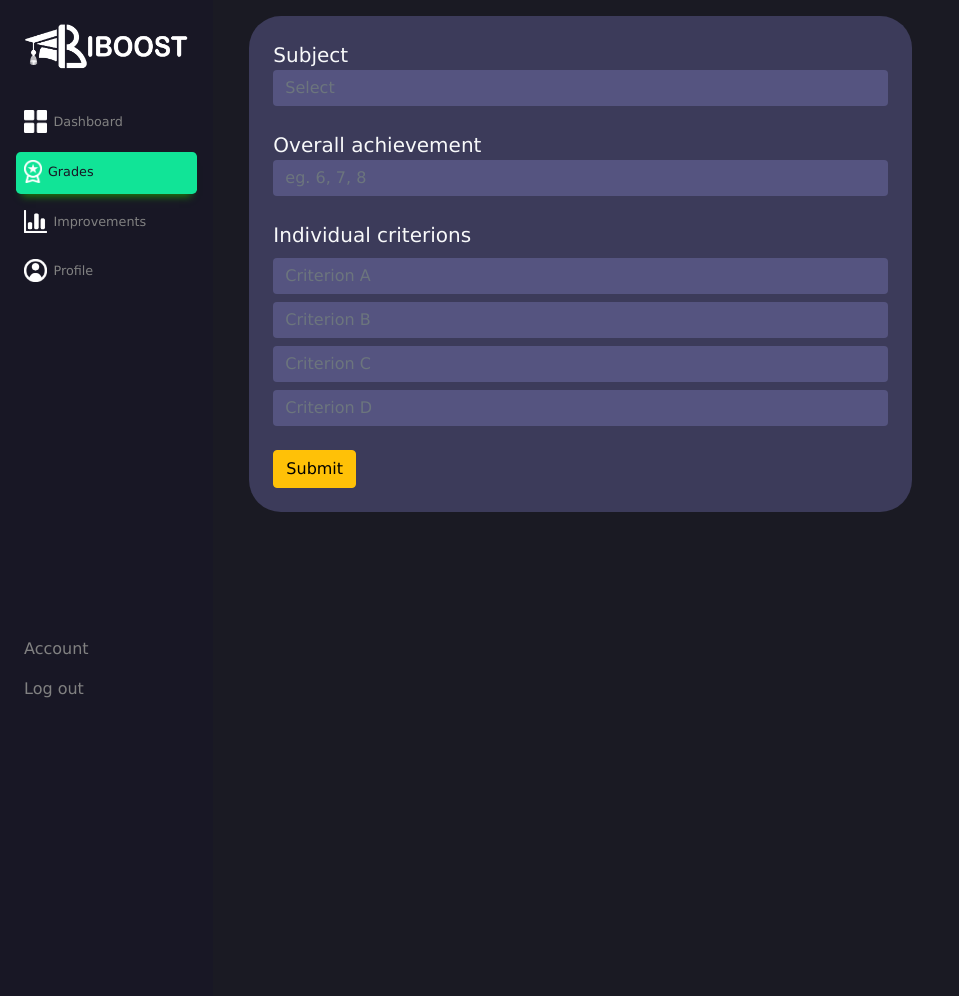
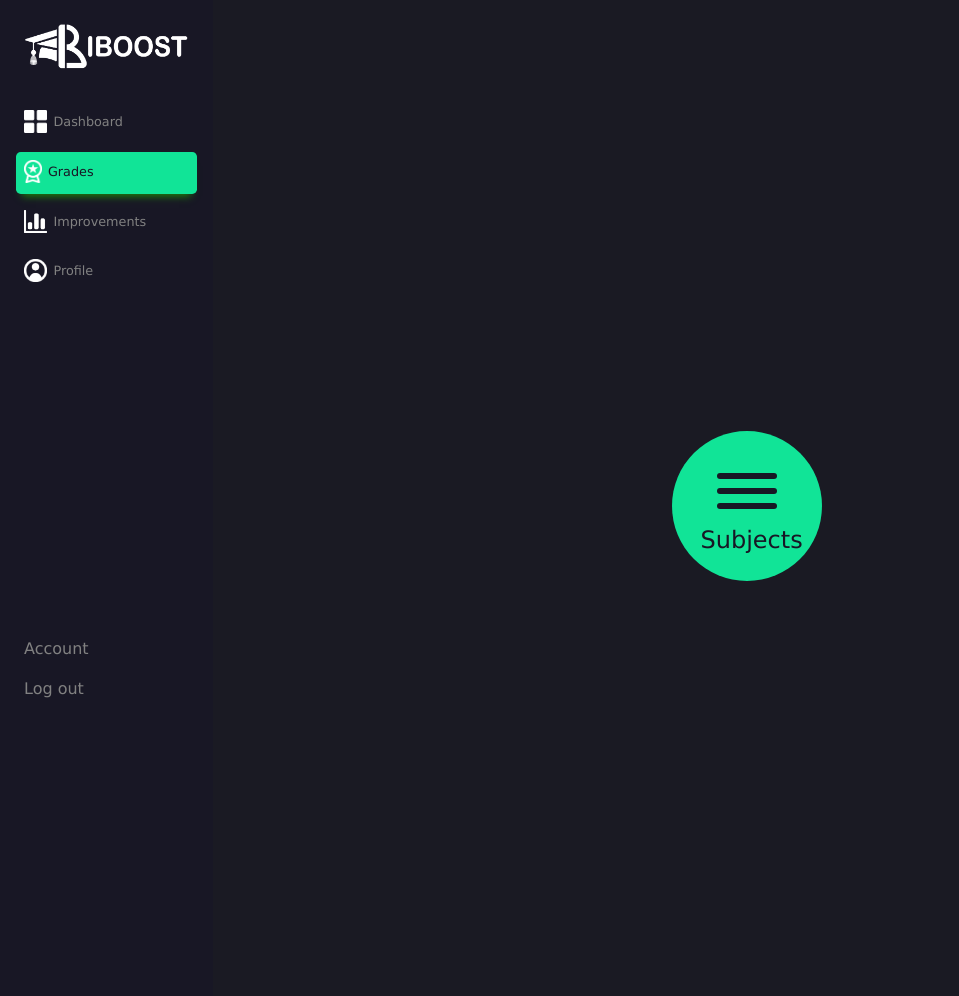
Before and after one commit to e-ndorfin/iboost-latest, a Django app: page /grades/ in a window 1280 px wide. Shown: the whole page, without its empty margins (0-959 px from the left). Run offline with Django 4.2, Linux system fonts and the light colour scheme; a user stored in the database is signed in; some libraries are stand-ins or nearby versions.

Commit message:
Added the expanding radial UI (finished for IB)

```diff
--- /dev/null
+++ b/dashboard/static/css/spiderui.css
@@ -0,0 +1,507 @@
+html {
+  width: 100%;
+  height: 100%;
+  overflow: hidden;
+}
+
+body {
+  position: relative;
+  width: 100%;
+  height: 100%;
+  margin: 0;
+  background-color: #e2eff1;
+  font-family:  "Lucida Sans", "Lucida Sans Regular", "Lucida Grande", "Lucida Sans Unicode", Geneva,
+  Verdana, sans-serif;;
+  overflow: scroll;
+  color: #e2eff1;
+}
+
+*:before, *:after {
+  position: absolute;
+  content: "";
+}
+
+.list__home, .list__about, .list__clients, .list__clients .list__clientsItems li, .list__strauss, .list__strauss .list__straussItem li, .list__contact, .list__chinese {
+  position: absolute;
+  opacity: 0;
+  bottom: 0;
+  box-sizing: border-box;
+  -webkit-box-sizing: border-box;
+  z-index: -1;
+  transform-origin: bottom center;
+  -webkit-transform-origin: bottom center;
+  text-decoration:none;
+}
+.list__home:after, .list__about:after, .list__clients:after, .list__clients .list__clientsItems li:after, .list__strauss:after, .list__strauss .list__straussItem li:after, .list__contact:after, .list__chinese:after {
+  top: 100px;
+  width: 1px;
+  height: 100%;
+  background: #555273;
+  z-index: -1;
+  text-decoration:none;
+}
+.list__home a, .list__about a, .list__clients a, .list__clients .list__clientsItems li a, .list__strauss a, .list__strauss .list__straussItem li a, .list__contact a, .list__chinese a {
+  display: flex;
+  width: 100px;
+  height: 100px;
+  align-items: center;
+  -webkit-box-align: center;
+  -ms-flex-align: center;
+  margin: auto;
+  justify-content: center;
+  -webkit-box-pack: center;
+  -ms-flex-pack: center;
+  border-radius: 50%;
+  box-sizing: border-box;
+  -webkit-box-sizing: border-box;
+  line-height: 1;
+  color: #e2eff1;
+  text-decoration:none;
+}
+.list__home a:visited, .list__about a:visited, .list__clients a:visited, .list__strauss a:visited, .list__contact a:visited, .list__chinese a:visited, .list__home a:active, .list__about a:active, .list__clients a:active, .list__strauss a:active, .list__contact a:active, .list__chinese a:active {
+  color: #e2eff1;
+}
+.list__home a:hover, .list__about a:hover, .list__clients a:hover, .list__strauss a:hover, .list__contact a:hover, .list__chinese a:hover {
+  color: #11e497;
+}
+
+.toggle:checked + .label .list__home, .toggle:checked + .label .list__about, .toggle:checked + .label .list__clients, .toggle:checked + .label .list__strauss, .toggle:checked + .label .list__contact, .toggle:checked + .label .list__chinese {
+  opacity: 1;
+  z-index: 0;
+}
+
+nav {
+  position: relative;
+  margin: auto;
+  width: 100px;
+  height: 100%;
+  transform: scale(0.8);
+  -webkit-transform: scale(0.8);
+}
+
+ul {
+  padding: 0;
+  margin: 0;
+  font-size: 20px;
+  text-align: center;
+}
+
+li {
+  list-style: none;
+}
+
+.toggle {
+  opacity: 0;
+}
+.toggle:checked + .label .hum {
+  transition: 0.8s;
+  -webkit-transition: 0.8s;
+  transform: rotate(45deg) translate(10px, 10px);
+  -webkit-transform: rotate(45deg) translate(10px, 10px);
+}
+.toggle:checked + .label .hum:before {
+  transition: 0.8s;
+  -webkit-transition: 0.8s;
+  transform: rotate(-90deg) translate(10px, 0px);
+  -webkit-transform: rotate(-90deg) translate(10px, 0px);
+}
+.toggle:checked + .label .hum:after {
+  opacity: 0;
+  transition: 0.8s;
+  -webkit-transition: 0.8s;
+  transform: rotate(-90deg) translate(20px, 0px);
+  -webkit-transform: rotate(-90deg) translate(20px, 0px);
+}
+.toggle:checked + .label .list__home {
+  transition: 0.8s;
+  -webkit-transition: 0.8s;
+  opacity: 1;
+  height: 200px;
+}
+
+.toggle:checked + .label .list__about {
+  transition: 0.8s;
+  -webkit-transition: 0.8s;
+  opacity: 1;
+  height: 200px;
+}
+.toggle:checked + .label .list__clients {
+  transition: 0.8s;
+  -webkit-transition: 0.8s;
+  opacity: 1;
+  transform: translate(200px, -200px) rotate(45deg);
+  -webkit-transform: translate(200px, -200px) rotate(45deg);
+}
+.toggle:checked + .label .list__clients:after {
+  height: 36px;
+  transition: 1.1s;
+  -webkit-transition: 1.1s;
+}
+.toggle:checked + .label .list__clients li {
+  opacity: 0;
+}
+.toggle:checked + .label .list__strauss {
+  transition: 0.8s;
+  -webkit-transition: 0.8s;
+  opacity: 1;
+  transform: translate(90px, -260px) rotate(-135deg);
+  -webkit-transform: translate(90px, -260px) rotate(-135deg);
+}
+.toggle:checked + .label .list__strauss:after {
+  height: 36px;
+  transition: 1.1s;
+  -webkit-transition: 1.1s;
+}
+.toggle:checked + .label .list__clientsItems:nth-of-type(1) {
+  height: 0;
+}
+.toggle:checked + .label .list__contact {
+  transition: 0.8s;
+  -webkit-transition: 0.8s;
+  opacity: 1;
+  height: 200px;
+}
+
+.toggle:checked + .label .list__chinese{
+  transition: 0.8s;
+  -webkit-transition: 0.8s;
+  opacity: 1;
+  height: 200px;
+}
+
+.label {
+  position: absolute;
+  top: calc(50% - (100px / 2));
+  left: calc(50% - (100px / 2));
+  width: 100px;
+  height: 100px;
+  background-color: #11e497;
+  border-radius: 50%;
+  z-index: 10;
+}
+
+.list {
+  position: absolute;
+  top: -200px;
+  left: calc(50% - 250px);
+  width: 500px;
+  height: 500px;
+  transform-origin: center;
+  -webkit-transform-origin: center;
+}
+.list__home {
+  transition: 0.8s;
+  -webkit-transition: 0.8s;
+  height: 10px;
+  transform: translate(200px, -300px);
+  -webkit-transform: translate(200px, -300px);
+  overflow: hidden;
+}
+.list__home a {
+  background: #65799b;
+}
+
+
+.list__about {
+  transition: 0.8s;
+  -webkit-transition: 0.8s;
+  height: 10px;
+  transform: translate(158px, -275px) rotate(-45deg);
+  -webkit-transform: translate(158px, -275px) rotate(-45deg);
+  overflow: hidden;
+}
+.list__about a {
+  background: #65799b;
+  transform: rotate(45deg);
+  -webkit-transform: rotate(45deg);
+}
+.list__clients {
+  width: 300px;
+  height: 300px;
+  transition: 0.8s;
+  -webkit-transition: 0.8s;
+  transform: translate(100px, -110px) rotate(45deg);
+  -webkit-transform: translate(100px, -110px) rotate(45deg);
+}
+.list__clients a {
+  background: #65799b;
+}
+.list__clients a span {
+  transform: rotate(-45deg);
+  -webkit-transform: rotate(-45deg);
+}
+.list__clients:after {
+  top: 250px;
+  width: 1px;
+  height: 0;
+  background: #555273;
+  left: 45px;
+  transition: 0.3s;
+}
+.list__clients .list__clientsItems {
+  transition: 0.8s;
+  -webkit-transition: 0.8s;
+}
+.list__clients .list__clientsItems li {
+  transition: 0.8s;
+  -webkit-transition: 0.8s;
+  opacity: 0;
+  width: 100px;
+  height: 0;
+  overflow: hidden;
+}
+.list__clients .list__clientsItems li:after {
+  z-index: -1;
+}
+.list__clients .list__clientsItems li a {
+  margin: 0 0 auto 0;
+  background: #555273;
+}
+.list__clients .list__clientsItems li:after {
+  top: 100px;
+  left: 50px;
+}
+.list__clients .list__clientsItems li:nth-of-type(1) {
+  transform: scale(0.8) translate(-15px, -155px) rotate(-20deg);
+  -webkit-transform: scale(0.8) translate(-15px, -155px) rotate(-20deg);
+}
+.list__clients .list__clientsItems li:nth-of-type(1) a {
+  transform: rotate(-25deg);
+  -webkit-transform: rotate(-25deg);
+}
+.list__clients .list__clientsItems li:nth-of-type(2) {
+  transform: scale(0.8) translate(20px, -148px) rotate(30deg);
+  -webkit-transform: scale(0.8) translate(20px, -148px) rotate(30deg);
+  font-size: 22px;
+}
+.list__clients .list__clientsItems li:nth-of-type(2) a {
+  transform: rotate(-75deg);
+  -webkit-transform: rotate(-75deg);
+}
+.list__clients .list__clientsItems li:nth-of-type(3) {
+  transform: scale(0.8) translate(33px, -107px) rotate(120deg);
+  -webkit-transform: scale(0.8) translate(33px, -107px) rotate(120deg);
+}
+.list__clients .list__clientsItems li:nth-of-type(3):after {
+  transition: 0s;
+  top: 100px;
+}
+.list__clients .list__clientsItems li:nth-of-type(3) a {
+  transform: rotate(195deg);
+  -webkit-transform: rotate(195deg);
+}
+.list__clients:hover {
+  opacity: 1;
+}
+.list__clients:hover ul,
+.list__clients:hover li {
+  display: flex;
+  display: -webkit-box;
+  display: -ms-flexbox;
+  align-items: center;
+  -webkit-box-align: center;
+  -ms-flex-align: center;
+}
+.list__clients:hover .list__clientsItems {
+  transition: 0.8s;
+  -webkit-transition: 0.8s;
+}
+.list__clients:hover .list__clientsItems li:nth-of-type(1) {
+  height: 200px;
+  opacity: 1;
+}
+.list__clients:hover .list__clientsItems li:nth-of-type(2) {
+  height: 225px;
+  opacity: 1;
+}
+.list__clients:hover .list__clientsItems li:nth-of-type(3) {
+  height: 210px;
+  opacity: 1;
+}
+.list__clients a {
+  margin: 150px 0 0 0;
+}
+.list__strauss {
+  width: 200px;
+  height: 300px;
+  transition: 0.8s;
+  -webkit-transition: 0.8s;
+  transform: translate(185px, -355px) rotate(-135deg);
+  -webkit-transform: translate(185px, -355px) rotate(-135deg);
+}
+.list__strauss a {
+  background: #65799b;
+}
+.list__strauss a span {
+  transform: rotate(135deg);
+  -webkit-transform: rotate(135deg);
+}
+.list__strauss:after {
+  top: 250px;
+  width: 1px;
+  height: 0;
+  background: #555273;
+  left: 45px;
+  transition: 0.3s;
+  -webkit-transition: 0.3s;
+}
+.list__strauss .list__straussItem {
+  transition: 0.8s;
+  -webkit-transition: 0.8s;
+}
+.list__strauss .list__straussItem li {
+  transition: 0.8s;
+  -webkit-transition: 0.8s;
+  opacity: 0;
+  width: 100px;
+  height: 0;
+  overflow: hidden;
+}
+.list__strauss .list__straussItem li:after {
+  z-index: -1;
+}
+.list__strauss .list__straussItem li a {
+  margin: 0 0 auto 0;
+  background: #555273;
+}
+.list__strauss .list__straussItem li:after {
+  top: 100px;
+  left: 50px;
+}
+.list__strauss .list__straussItem li:nth-of-type(1) {
+  transform: scale(0.8) translate(-15px, -160px) rotate(-20deg);
+  -webkit-transform: scale(0.8) translate(-15px, -160px) rotate(-20deg);
+}
+.list__strauss .list__straussItem li:nth-of-type(1) a {
+  transform: rotate(155deg);
+  -webkit-transform: rotate(155deg);
+}
+.list__strauss .list__straussItem li:nth-of-type(2) {
+  transform: scale(0.8) translate(20px, -155px) rotate(30deg);
+  -webkit-transform: scale(0.8) translate(20px, -155px) rotate(30deg);
+  font-size: 22px;
+}
+.list__strauss .list__straussItem li:nth-of-type(2) a {
+  transform: rotate(105deg);
+  -webkit-transform: rotate(105deg);
+}
+.list__strauss .list__straussItem li:nth-of-type(3) {
+  transform: scale(0.8) translate(30px, -105px) rotate(120deg);
+  -webkit-transform: scale(0.8) translate(30px, -105px) rotate(120deg);
+  font-size: 22px;
+}
+.list__strauss .list__straussItem li:nth-of-type(3):after {
+  top: 100px;
+}
+.list__strauss .list__straussItem li:nth-of-type(3) a {
+  transform: rotate(15deg);
+  -webkit-transform: rotate(15deg);
+}
+.list__strauss:hover {
+  opacity: 1;
+}
+.list__strauss:hover ul,
+.list__strauss:hover li {
+  display: flex;
+  display: -webkit-box;
+  display: -ms-flexbox;
+  align-items: center;
+  -webkit-box-align: center;
+  -ms-flex-align: center;
+}
+.list__strauss:hover .list__straussItem {
+  transition: 0.8s;
+  -webkit-transition: 0.8s;
+}
+.list__strauss:hover .list__straussItem li:nth-of-type(1) {
+  height: 200px;
+  opacity: 1;
+}
+.list__strauss:hover .list__straussItem li:nth-of-type(2) {
+  height: 230px;
+  opacity: 1;
+}
+.list__strauss:hover .list__straussItem li:nth-of-type(3) {
+  height: 225px;
+  opacity: 1;
+}
+.list__strauss a {
+  margin: 150px 0 0 0;
+}
+
+.list__contact {
+  transition: 0.8s;
+  -webkit-transition: 0.8s;
+  height: 10px;
+  transform: translate(230px, -210px) rotate(135deg);
+  -webkit-transform: translate(230px, -210px) rotate(135deg);
+  overflow: hidden;
+}
+.list__contact a {
+  background: #65799b;
+  transform: rotate(-135deg);
+  -webkit-transform: rotate(-135deg);
+}
+
+.list__chinese {
+  transition: 0.8s;
+  -webkit-transition: 0.8s;
+  height: 10px;
+  transform: translate(250px, -250px) rotate(90deg);
+  -webkit-transform: translate(250px, -250px) rotate(90deg);
+  overflow: hidden;
+}
+
+.list__chinese a {
+  background: #65799b;
+  text-decoration: none;
+  transform: rotate(-90deg);
+  -webkit-transform: rotate(-90deg);
+}
+
+p {
+  position: absolute;
+  bottom: 15px;
+  left: calc(50% - 31px);
+  margin: 0;
+  color: #181725;
+  font-size: 16px;
+}
+
+.hum {
+  position: absolute;
+  top: 28px;
+  left: 30px;
+  width: 40px;
+  height: 4px;
+  background-color: #181725;
+  border-radius: 4px;
+  transition: 0.8s;
+  -webkit-transition: 0.8s;
+}
+.hum:before {
+  top: 10px;
+  left: 0;
+  width: 100%;
+  height: 4px;
+  background-color: #181725;
+  border-radius: 4px;
+  transition: 0.8s;
+  -webkit-transition: 0.8s;
+}
+.hum:after {
+  top: 20px;
+  left: 0;
+  width: 100%;
+  height: 4px;
+  background-color: #181725;
+  border-radius: 4px;
+  transition: 0.8s;
+  -webkit-transition: 0.8s;
+}
+
+@media screen and (min-width: 450px) {
+  nav {
+    transform: scale(1.5);
+  }
+}
--- a/dashboard/templates/dashboard/grades.html
+++ b/dashboard/templates/dashboard/grades.html
@@ -1,82 +1,130 @@
-{% extends 'dashboard/base.html' %} {% load static %}
+{% load static %}
 <!DOCTYPE html>
 <html lang="en">
 	<head>
-		<link rel="stylesheet" href="{% static 'css/styles.css' %}" />
+		<meta charset="UTF-8" />
+		<meta http-equiv="X-UA-Compatible" content="IE=edge" />
+		<meta name="viewport" content="width=device-width, initial-scale=1.0" />
+		<title>IBoost - Insights to help you improve your IBMYP grades</title>
+		<link rel="stylesheet" href="https://meyerweb.com/eric/tools/css/reset/reset.css" />
+		<link rel="stylesheet" href=" https://cdn.jsdelivr.net/npm/bootstrap@5.1.3/dist/css/bootstrap.min.css"
+			rel="stylesheet" integrity="sha384-1BmE4kWBq78iYhFldvKuhfTAU6auU8tT94WrHftjDbrCEXSU1oBoqyl2QvZ6jIW3"
+			crossorigin="anonymous" />
+		<link rel="stylesheet" href="../../../static/css/styles.css" />
+		<script src="bundle.js"></script>
+		<script src="https://cdn.jsdelivr.net/npm/bootstrap@5.2.1/dist/js/bootstrap.bundle.min.js"
+			integrity="sha384-u1OknCvxWvY5kfmNBILK2hRnQC3Pr17a+RTT6rIHI7NnikvbZlHgTPOOmMi466C8"
+			crossorigin="anonymous"></script>
+		<link rel="stylesheet" href="https://cdn.jsdelivr.net/npm/bootstrap-icons@1.9.1/font/bootstrap-icons.css" />
+		<link rel="stylesheet" href="../../../static/css/styles.css" />
+		<link rel="icon" href="{% static 'img/logo_icon.ico' %}" />
+		<link rel="stylesheet" href="{% static 'css/spiderui.css' %}">
 		<link rel="stylesheet" href="{% static 'css/grades.css' %}" />
 	</head>
+
+
+
+
 	<body>
-		{% block content %}
-		<head>
-			<link rel="stylesheet" href="{% static 'css/grades.css' %}" />
-		</head>
-		<div class="mainbody col-md-10 pt-3 containerfr" id="blur">
-			<div class="container">
-				<div class="col-md-8 p-4 bg-form" style="border-radius: 2rem">
-					<form>
-						<div class="form-group mb-4">
-							<label class="text-light lead" for="subject">Subject</label>
-							<input
-								type="text"
-								class="form-control bg-form-box text-light"
-								id="subject"
-								placeholder="Select"
-							/>
+		<div id="mastercontainer blur" class="container-fluid fr">
+			<div class="row">
+				<!-- TOP nav -->
+				<nav class="navbar navbar-expand-md bg-main navbar-dark py-3 fixed-top d-md-none">
+					<div class="container navbar-container">
+						<a href="#" class="navbar-brand"><img src="{% static 'img/logo.png' %}" alt="IBOOST"
+								class="img-fluid w-50" style="max-width: 10em" /></a>
+						<button class="navbar-toggler" type="button" data-bs-toggle="collapse" data-bs-target="#navmenu">
+							<span class="navbar-toggler-icon"></span>
+						</button>
+
+						<div class="collapse navbar-collapse" id="navmenu">
+							<ul class="navbar-nav ms-auto">
+								<li class="nav-item">
+									<a href="{% url 'index' %}" class="nav-link">Dashboard</a>
+								</li>
+								<li class="nav-item">
+									<a href="{% url 'grades' %}" class="nav-link">Grades</a>
+								</li>
+								<li class="nav-item">
+									<a href="{% url 'improvements' %}" class="nav-link">Improvement</a>
+								</li>
+								<li class="nav-item">
+									<a href="{% url 'profile' %}" class="nav-link">Profile</a>
+								</li>
+							</ul>
 						</div>
-
-						<div class="form-group my-4">
-							<label class="text-light lead" for="overall-achievement">Overall achievement</label>
-							<input
-								type="number"
-								class="form-control bg-form-box text-light"
-								id="overall-achievement"
-								placeholder="eg. 6, 7, 8"
-								min="1"
-								max="8"
-							/>
+					</div>
+				</nav>
+				<!-- SIDE nav -->
+				<div id="sidenav" class="col-md-2 invisible-md px-3 md-4 d-sticky bg-main">
+					<div class="d-flex flex-column">
+						<div class="p-2"></div>
+						<div class="p-2">
+							<a href="#" class="navbar-brand"><img src="{% static 'img/logo.png' %}" alt="IBOOST"
+									class="img-fluid" /></a>
 						</div>
-
-						<div class="form-group my-4">
-							<label class="text-light lead" for="criterions">Individual criterions</label>
-							<input
-								type="number"
-								class="form-control my-2 bg-form-box text-light"
-								id="criterion-a"
-								placeholder="Criterion A"
-								min="1"
-								max="8"
-							/>
-							<input
-								type="number"
-								class="form-control my-2 bg-form-box text-light"
-								id="criterion-b"
-								placeholder="Criterion B"
-								min="1"
-								max="8"
-							/>
-							<input
-								type="number"
-								class="form-control my-2 bg-form-box text-light"
-								id="criterion-c"
-								placeholder="Criterion C"
-								min="1"
-								max="8"
-							/>
-							<input
-								type="number"
-								class="form-control my-2 bg-form-box text-light"
-								id="criterion-d"
-								placeholder="Criterion D"
-								min="1"
-								max="8"
-							/>
+						<div class="p-2"></div>
+						<div class="p-2 menutext indexact">
+							<a href="{% url 'index' %}">
+								<img src="{% static 'img/dashboard.png' %}" alt="d" class="img-fluid"
+									style="max-width: 3em; max-height: 2em; padding: 0em 0.5em 0.2em 0em" />Dashboard
+							</a>
 						</div>
-
-						<button type="submit" class="btn btn-warning">Submit</button>
-					</form>
+						<div class="p-2 menutext gradeact">
+							<a href="{% url 'grades' %}" onclick="toggle()"><img src="{% static 'img/grades.png' %}" alt="d"
+									class="img-fluid"
+									style="max-width: 3em; max-height: 2em; padding: 0em 0.5em 0.2em 0em" />Grades</a>
+						</div>
+						<script type="text/javascript">
+							function toggle() {
+								var blur = document.getElementById("blur");
+								blur.classList.toggle("active");
+							}
+						</script>
+						<div class="p-2 menutext improvact">
+							<a href="{% url 'improvements' %}"><img src="{% static 'img/improvements.png' %}" alt="d"
+									class="img-fluid"
+									style="max-width: 3em; max-height: 2em; padding: 0em 0.5em 0.2em 0em" />Improvements</a>
+						</div>
+						<div class="p-2 menutext profact">
+							<a href="{% url 'profile' %}"><img src="{% static 'img/profile.png' %}" alt="d" class="img-fluid"
+									style="max-width: 3em; max-height: 2em; padding: 0em 0.5em 0.2em 0em" />Profile</a>
+						</div>
+						<div class="pt-md-5"></div>
+						<div class="pt-md-5"></div>
+						<div class="pt-md-5"></div>
+						<div class="pt-md-5"></div>
+						<div class="pt-md-5"></div>
+						<div class="pt-md-5"></div>
+						<div class="pt-md-5"></div>
+						<div class="p-2 accountconfig">
+							<a href="account.html">Account</a>
+						</div>
+						<div class="p-2 accountconfig2">
+							<a href="{% url 'register' %}">Log out</a>
+						</div>
+					</div>
+				</div>
+				<div class="mainbody col-md-10 pt-3 containerfr" id="blur">
+					<nav>
+						<input class="toggle" id="nav" type="checkbox"/>
+						<label class="label" for="nav">
+						  <p>Subjects</p><span class="hum"></span>
+						  <ul class="list">
+							<li class="list__home"><a href="#0">English</a></li>
+							<li class="list__chinese"><a href="#0">Chinese</a></li>
+							<li class="list__about"><a href="#0">Physics</a></li>
+							<li class="list__clients"><a href="#0"><span>Chemistry</span></a>
+							</li>
+							<li class="list__strauss"><a href="#0"><span>Economics</span></a>
+							</li>
+							<li class="list__contact"><a href="#0">Math</a></li>
+						  </ul>
+						</label>
+					  </nav>
 				</div>
 			</div>
 		</div>
-		{% endblock content %}
+
 	</body>
 </html>
--- a/dashboard/templates/dashboard/index.html
+++ b/dashboard/templates/dashboard/index.html
@@ -4,7 +4,7 @@
 
 <head>
 	<script src="https://cdn.jsdelivr.net/npm/chart.js"></script>
-	<link rel="stylesheet" href="{% static 'css/index.css' %}" />
+	<link rel="stylesheet" href="{% static 'css/index.css' %}"/>
 </head>
 
 <body>
```
Also changed, not shown: dashboard/static/css/index.css (indentation only), db.sqlite3.
